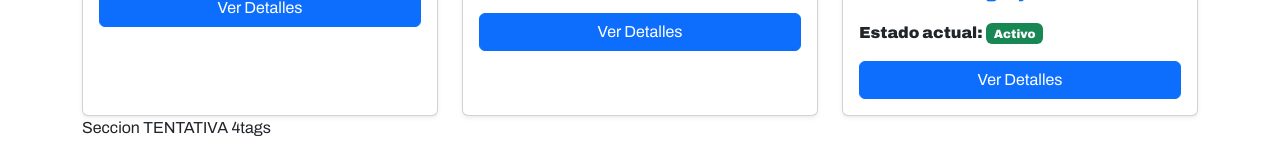
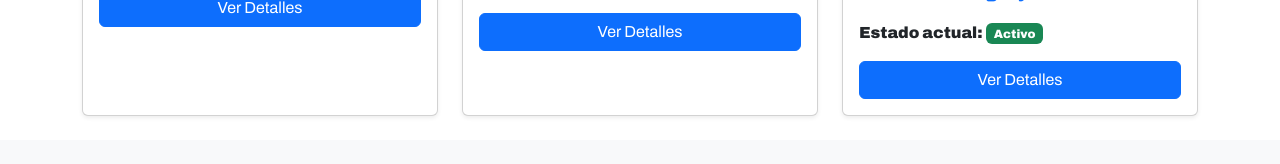
Before and after one commit to RafaelSolisProgramacion/DestinoVoluntario, a Django app: template templates/core/index.html in a window 1280 px wide. Shown: the part 2504-2668 px from the top of the page. After the commit the page ends 2620 px from the top, so only its background shows below. Run offline with Django 5.2, Linux system fonts and the light colour scheme; the template is opened without the code that fills it: values that come from a table or form of the project are taken from there, others are empty; data comes from the database, SQL or seed files in the repository; both versions use the stored data as it was after the commit; some libraries are stand-ins or nearby versions.

Commit message:
Se corrigieron aspecto unas letras que aparecia afuera de las cards

```diff
--- a/templates/core/index.html
+++ b/templates/core/index.html
@@ -18,7 +18,7 @@
             </div>
          </div>
 
-        <div class="d-none d-lg-block col-4">Seccion TENTATIVA 4tags</div>
+        <!-- Sección tentativa eliminada -->
     </div>
 </div>
 
--- a/templates/proyectos/detalle_proyecto.html
+++ b/templates/proyectos/detalle_proyecto.html
@@ -106,4 +106,4 @@
     {% endif %}
 {% endif %} -->
 
-<a href="{% url 'dashboard' %}">Volver a la lista de proyectos</a>
+<!-- Enlace de volver eliminado en esta vista según petición del usuario -->
```
Also changed, not shown: db.sqlite3.
